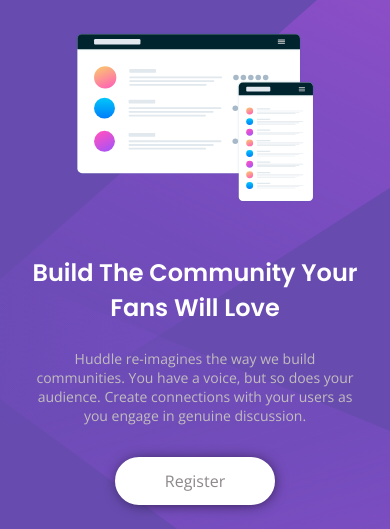
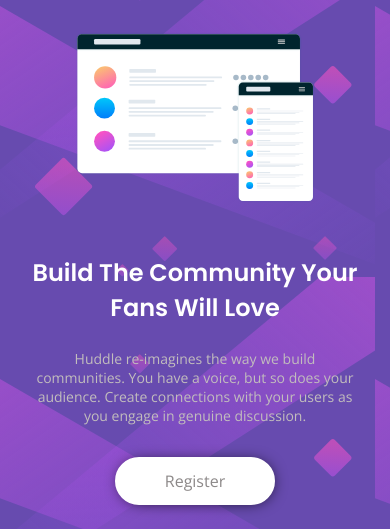
Before and after one commit to Darshan-Pandya10/huddle-landing-page, a plain HTML site: page index.html in a window 390 px wide. Shown: the part 96-625 px from the top of the page. Drawn offline with nearby package versions, Linux system fonts and the light colour scheme.

Commit message:
added background image to the mobile view.

```diff
--- a/style.css
+++ b/style.css
@@ -217,7 +217,9 @@ li {
 
 @media only screen and (max-width:485px) {
 
-     main {
+    main {
+        background-color: hsl(257, 40%, 49%);
+        background-image: url(./images/bg-mobile.svg);
         height: 100vh;
     }
 
```
